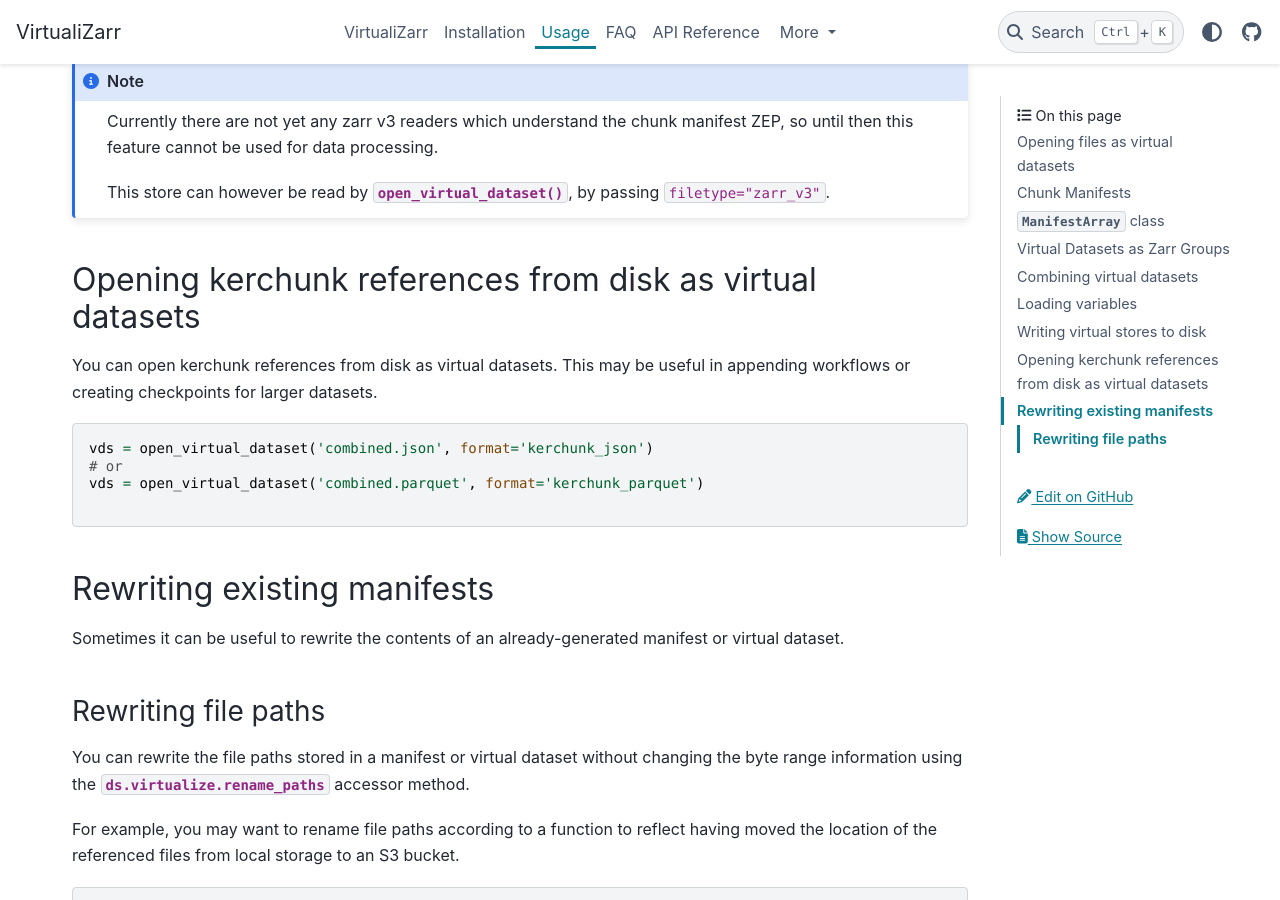
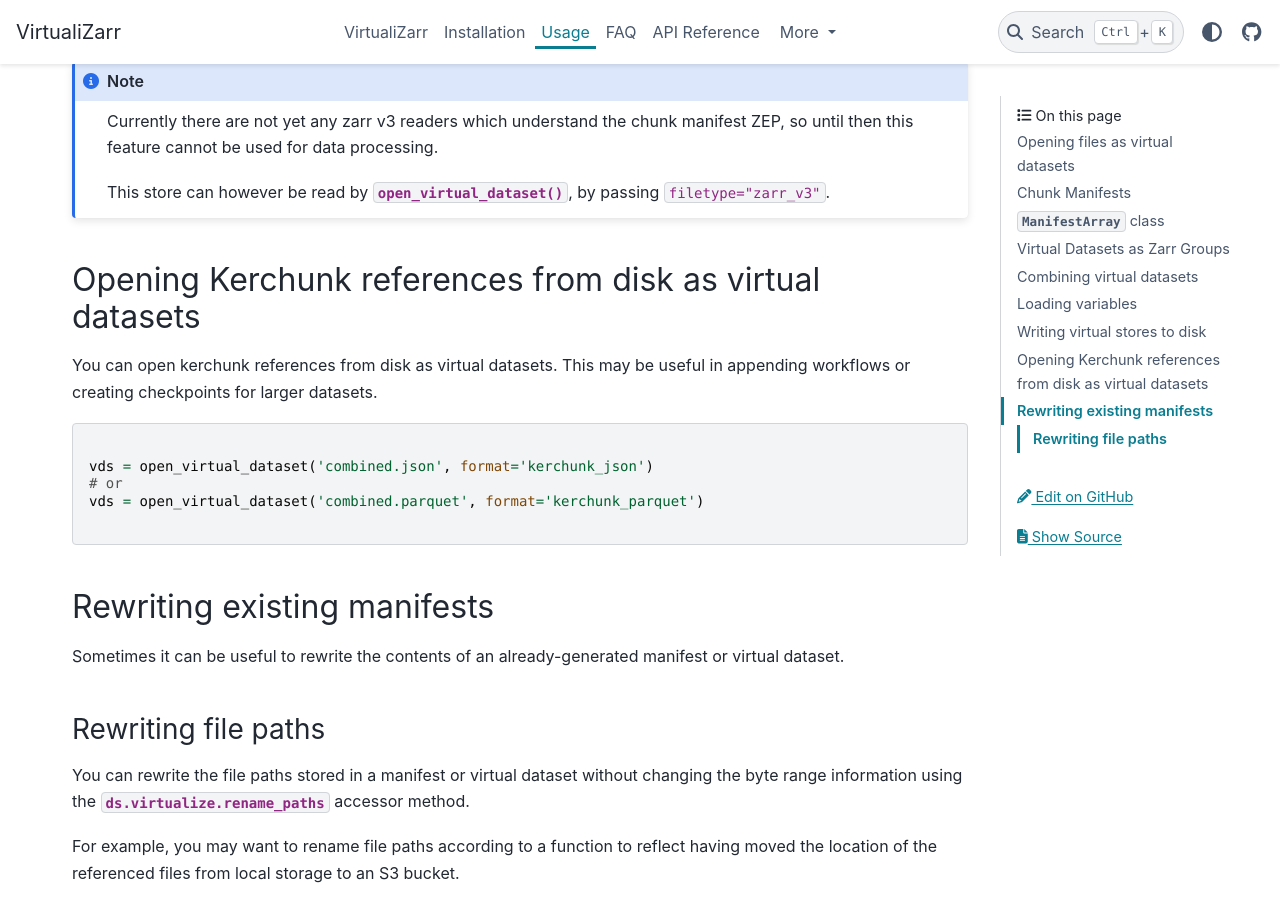
Before and after one commit to zarr-developers/VirtualiZarr, a Sphinx documentation site: the page built from docs/usage.md, in a window 1280 px wide and 900 px high, scrolled down 10844 px. Built offline with Sphinx 7.4.7 and the PyData theme 0.15.4, drawn with Linux system fonts in a browser that asks for light colours.

````diff
--- a/docs/usage.md
+++ b/docs/usage.md
@@ -421,11 +421,12 @@ Currently there are not yet any zarr v3 readers which understand the chunk manif
 This store can however be read by {py:func}`~virtualizarr.xarray.open_virtual_dataset`, by passing `filetype="zarr_v3"`.
 ```
 
-## Opening kerchunk references from disk as virtual datasets
+## Opening Kerchunk references from disk as virtual datasets
 
 You can open kerchunk references from disk as virtual datasets. This may be useful in appending workflows or creating checkpoints for larger datasets.
 
 ```python
+
 vds = open_virtual_dataset('combined.json', format='kerchunk_json')
 # or
 vds = open_virtual_dataset('combined.parquet', format='kerchunk_parquet')
````
Also changed, not shown: 1 other file.
